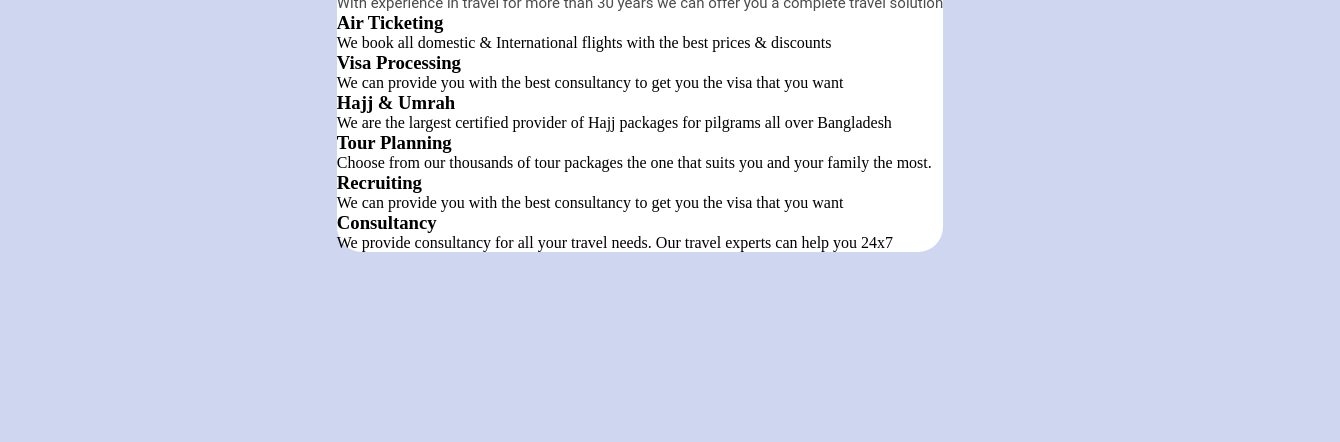
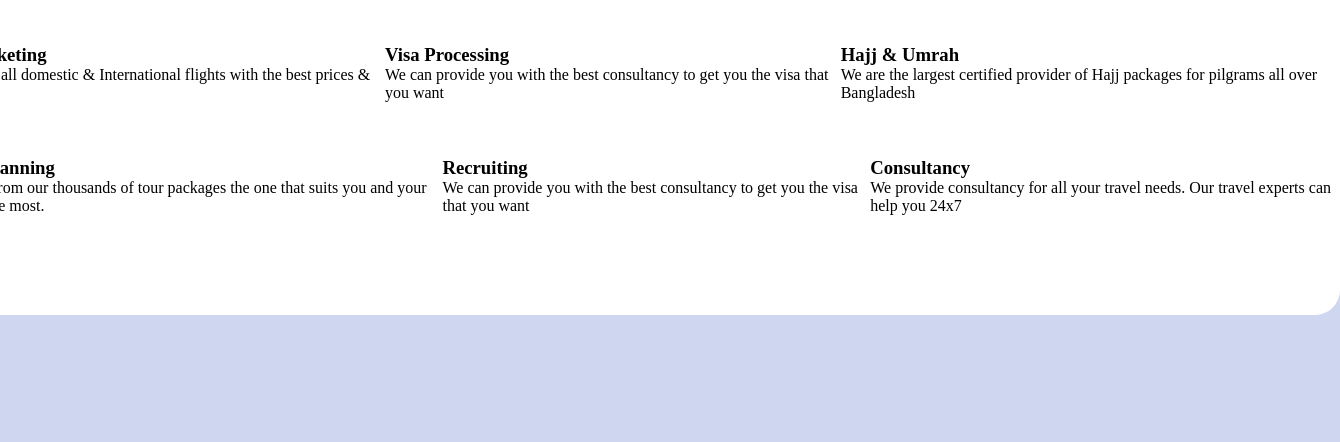
Before and after one commit to FedeVega01/image-based-web-project, a plain HTML site: page index.html in a window 1280 px wide. Shown: the part 358-800 px from the top of the page, 1340 px wide, since content can reach past the window. Drawn offline with Linux system fonts and the light colour scheme.

Commit message:
se aplico propiedades css a cada contenedor con sus div de servicios

```diff
--- a/css/style.css
+++ b/css/style.css
@@ -45,3 +45,18 @@ body{
     font-size: 15px;
     font-weight: 400;
 }
+
+.contenedorArriba{
+    display: flex;
+    justify-content:space-around ;
+    width: 1400px;
+    padding-top: 95px;
+  }
+
+.contenedorAbajo{
+  display: flex;
+  justify-content:space-around ;
+  width: 1400px;
+  padding-top: 55px;
+  padding-bottom: 100px;
+}
--- a/index.html
+++ b/index.html
@@ -14,7 +14,7 @@
                 <h1 class="t2">What do we offer?</h1>
                 <p class="t3">With experience in travel for more than 30 years we can offer you a complete travel solution</p>
 
-                <section>
+                <section class="contenedorArriba">
                   <div>
                       <h1>Air Ticketing</h1>
                       <p>We book all domestic & International flights with the best prices & discounts</p>
@@ -29,7 +29,7 @@
                   </div>
                 </section>
 
-                <section>
+                <section class="contenedorAbajo">
                   <div>
                       <h1>Tour Planning</h1>
                       <p>Choose from our thousands of tour packages the one that suits you and your family the most.</p>
```
